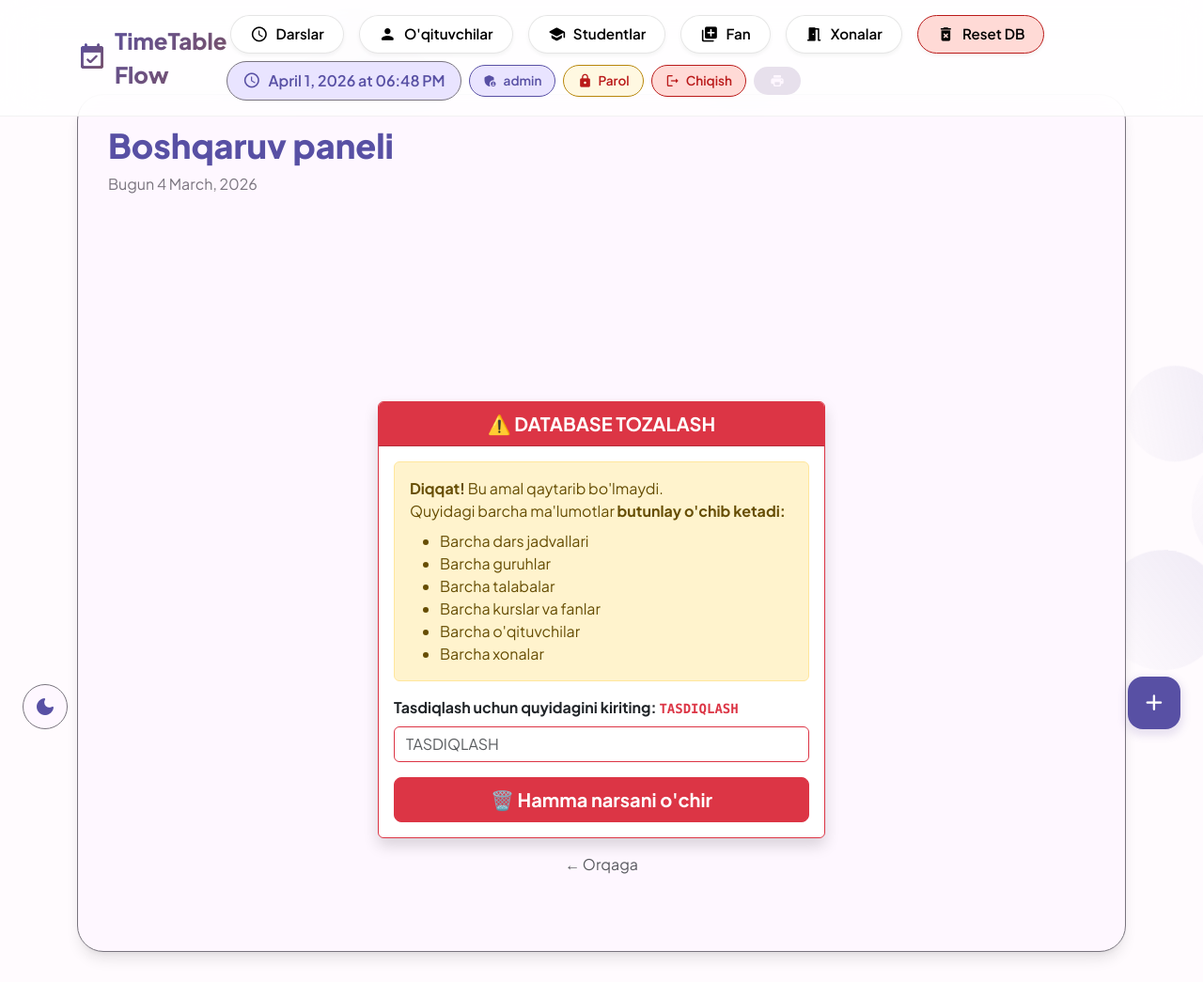
After one commit to Sohib70/Raspisaniya, a Django app: page /reset-database/ in a window 1280 px wide. The commit adds this page. Shown: the whole page at 94% size. Run offline with Django 5.2, Linux system fonts and the light colour scheme; a user stored in the database is signed in; data comes from the database, SQL or seed files in the repository; data that the repository does not hold is empty; some libraries are stand-ins or nearby versions.

Commit message:
database tozalash qo'shildi

```diff
--- a/raspisaniya/urls.py
+++ b/raspisaniya/urls.py
@@ -54,4 +54,7 @@ urlpatterns = [
     path('api/stats/', views.stats_api, name='stats_api'),
     path('change-lesson-time-ajax/<int:sched_pk>/', views.change_lesson_time_ajax, name='change_lesson_time_ajax'),
 
+    path('reset-database/', views.reset_database_view, name='reset_database'),
+
+
 ]
--- a/raspisaniya/views.py
+++ b/raspisaniya/views.py
@@ -1697,3 +1697,31 @@ def change_lesson_time_ajax(request, sched_pk):
         'end_time':     end_time.strftime('%H:%M'),
         'weekday':      WEEKDAY_NAMES.get(new_date_val.weekday(), ''),
     })
+
+
+from django.contrib.admin.views.decorators import staff_member_required
+from django.db import connection
+
+
+@staff_member_required
+def reset_database_view(request):
+    if request.method == 'POST' and request.POST.get('confirm') == 'TASDIQLASH':
+        try:
+            from .models import GroupSchedule, CourseGroup, Student, Course, Subject, Teacher, Room
+            # PostgreSQL uchun — to'g'ri tartibda o'chirish (foreign key tartibiga qarab)
+            GroupSchedule.objects.all().delete()
+            CourseGroup.objects.all().delete()
+            Student.objects.all().delete()
+            Course.objects.all().delete()
+            Subject.objects.all().delete()
+            Teacher.objects.all().delete()
+            Room.objects.all().delete()
+        except Exception as e:
+            return render(request, 'raspisaniya/reset_database.html', {
+                'error': str(e),
+                'done': False,
+            })
+
+        return render(request, 'raspisaniya/reset_database.html', {'done': True})
+
+    return render(request, 'raspisaniya/reset_database.html', {'done': False})
--- a/templates/raspisaniya/base.html
+++ b/templates/raspisaniya/base.html
@@ -133,6 +133,9 @@
                         <a href="{% url 'room_list' %}" class="nav-chip {% if request.resolver_match.url_name == 'room_list' %}active{% endif %}">
                             <span class="material-icons-round">meeting_room</span><span>Xonalar</span>
                         </a>
+                            <a href="{% url 'reset_database' %}" class="nav-chip" style="background:#ffdad6;color:#ba1a1a;border-color:#ba1a1a;">
+        <span class="material-icons-round">delete_forever</span><span>Reset DB</span>
+    </a>
                     </div>
                     {% endif %}
 
--- /dev/null
+++ b/templates/raspisaniya/reset_database.html
@@ -0,0 +1,66 @@
+{% extends "raspisaniya/base.html" %}
+
+{% block content %}
+<div class="container py-5" style="max-width:500px;">
+
+  {% if done %}
+    <!-- Muvaffaqiyat -->
+    <div class="text-center py-5">
+      <div style="font-size:64px;">✅</div>
+      <h4 class="mt-3 fw-bold text-success">Database tozalandi!</h4>
+      <p class="text-muted">Barcha ma'lumotlar o'chirildi. Sayt 0 holatga qaytdi.</p>
+      <a href="{% url 'weekly_schedule' %}" class="btn btn-primary mt-2">Bosh sahifaga</a>
+    </div>
+
+  {% else %}
+    <!-- Ogohlantirish -->
+    <div class="card border-danger shadow">
+      <div class="card-header bg-danger text-white text-center fw-bold fs-5">
+        ⚠️ DATABASE TOZALASH
+      </div>
+      <div class="card-body">
+
+        {% if error %}
+          <div class="alert alert-danger">{{ error }}</div>
+        {% endif %}
+
+        <div class="alert alert-warning">
+          <strong>Diqqat!</strong> Bu amal qaytarib bo'lmaydi.<br>
+          Quyidagi barcha ma'lumotlar <strong>butunlay o'chib ketadi:</strong>
+          <ul class="mt-2 mb-0">
+            <li>Barcha dars jadvallari</li>
+            <li>Barcha guruhlar</li>
+            <li>Barcha talabalar</li>
+            <li>Barcha kurslar va fanlar</li>
+            <li>Barcha o'qituvchilar</li>
+            <li>Barcha xonalar</li>
+          </ul>
+        </div>
+
+        <form method="post">
+          {% csrf_token %}
+          <div class="mb-3">
+            <label class="form-label fw-bold">
+              Tasdiqlash uchun quyidagini kiriting:
+              <code class="text-danger">TASDIQLASH</code>
+            </label>
+            <input type="text" name="confirm" class="form-control border-danger"
+                   placeholder="TASDIQLASH" autocomplete="off">
+          </div>
+          <div class="d-grid">
+            <button type="submit" class="btn btn-danger btn-lg fw-bold">
+              🗑️ Hamma narsani o'chir
+            </button>
+          </div>
+        </form>
+
+      </div>
+    </div>
+
+    <div class="text-center mt-3">
+      <a href="{% url 'weekly_schedule' %}" class="text-muted text-decoration-none">← Orqaga</a>
+    </div>
+  {% endif %}
+
+</div>
+{% endblock %}
```
